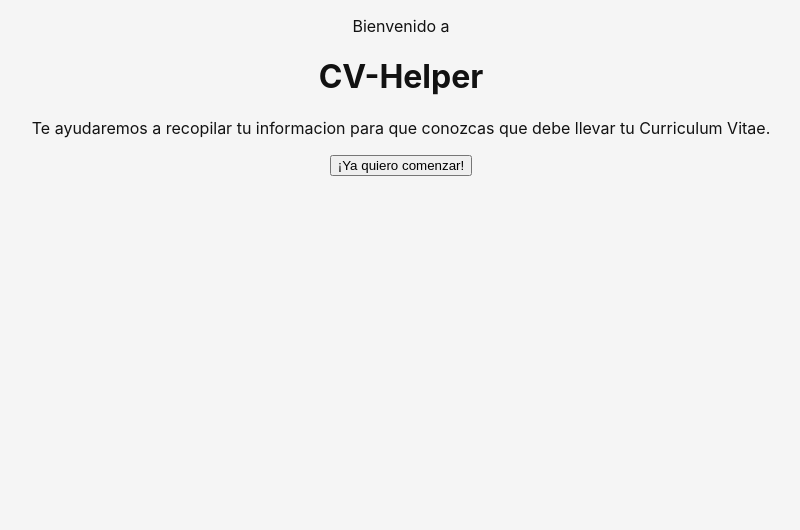
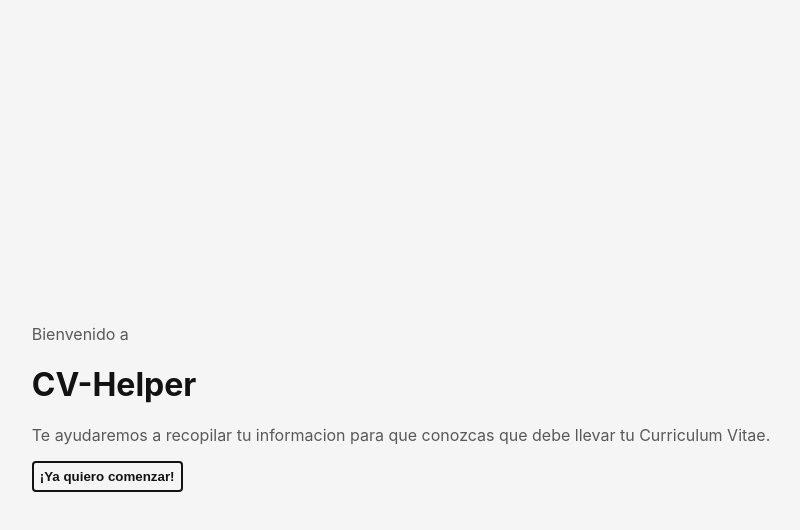
Before and after one commit to Darito97/cv-helper, a React (Create React App) app: page / in a window 1280 px wide. Shown: the top 530 px of the page, without its empty margins (239-1039 px from the left). Built offline with nearby package versions, Linux system fonts and the light colour scheme.

Commit message:
agregado de estilos al componente header

```diff
--- a/src/App.css
+++ /dev/null
@@ -1,3 +0,0 @@
-.App {
-  text-align: center;
-}
--- a/src/App.js
+++ b/src/App.js
@@ -1,4 +1,3 @@
-import "./App.css";
 import React from "react";
 
 import Forms from "./components/Forms";
--- /dev/null
+++ b/src/components/Header.css
@@ -0,0 +1,12 @@
+.header__text-introduction{
+  color: #595959;
+}
+.header__button{
+  padding: 6px;
+
+  background-color: #F5F5F5;
+  border: 2px solid #121212;
+  border-radius: 4px;
+  color: #121212;
+  font-weight: 600;
+}
--- a/src/components/Header.js
+++ b/src/components/Header.js
@@ -1,3 +1,4 @@
+import './Header.css'
 import React from "react";
 
 class Header extends React.Component {
@@ -14,7 +15,7 @@ class Header extends React.Component {
     return (
       <header className="App_header">
         <p className="header__text-introduction">Bienvenido a</p>
-        <h1>CV-Helper</h1>
+        <h1 className="header__title">CV-Helper</h1>
         <p className="header__text-introduction">
           Te ayudaremos a recopilar tu informacion para que conozcas que debe
           llevar tu Curriculum Vitae.
--- a/src/index.css
+++ b/src/index.css
@@ -1,5 +1,15 @@
 body {
+  display: flex;
+  align-items: center;
+  justify-content: center;
+
+  height: 100vh;
+  width: 100vw;
+
   margin: 0;
+  padding: 20px;
+  box-sizing: border-box;
+
   font-family: -apple-system, BlinkMacSystemFont, 'Segoe UI', 'Roboto', 'Oxygen',
     'Ubuntu', 'Cantarell', 'Fira Sans', 'Droid Sans', 'Helvetica Neue',
     sans-serif;
@@ -7,6 +17,7 @@ body {
   -moz-osx-font-smoothing: grayscale;
   background-color: #F5F5F5;
   color: #121212;
+
 }
 
 code {
```
